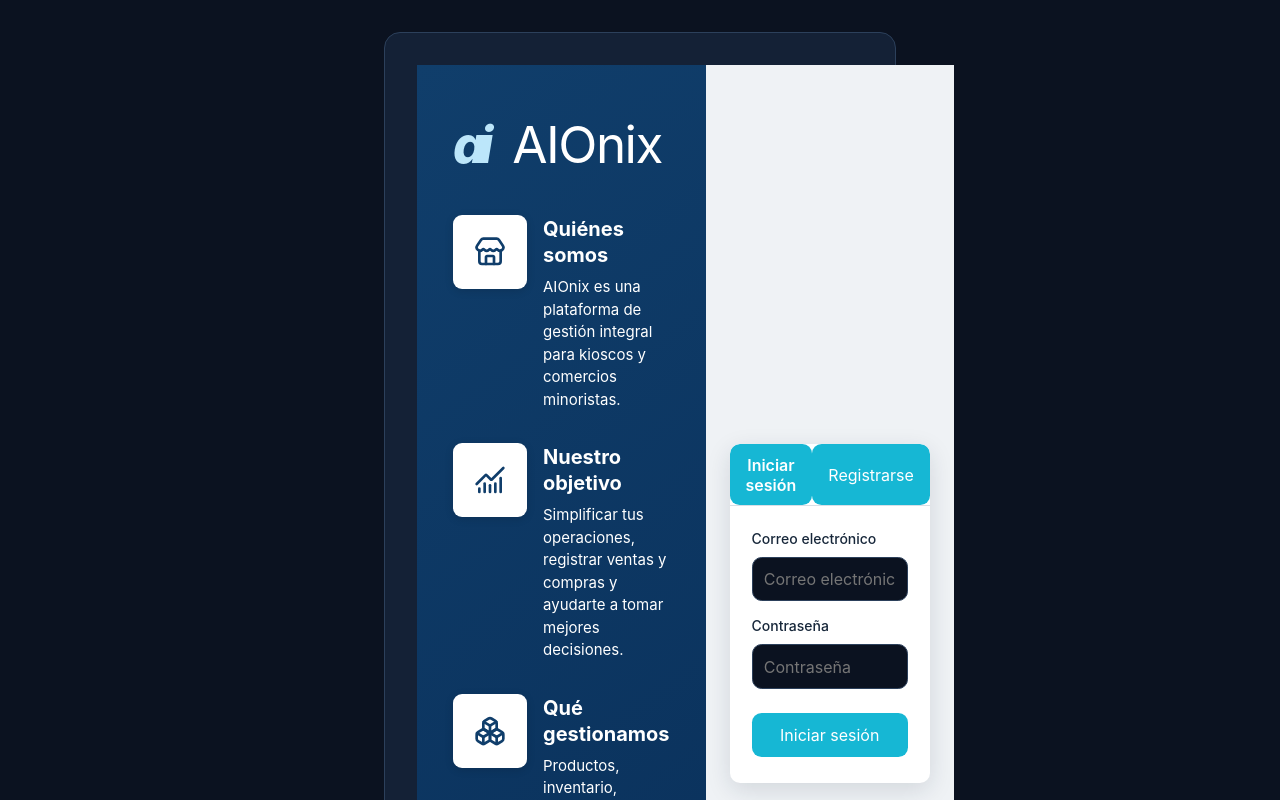
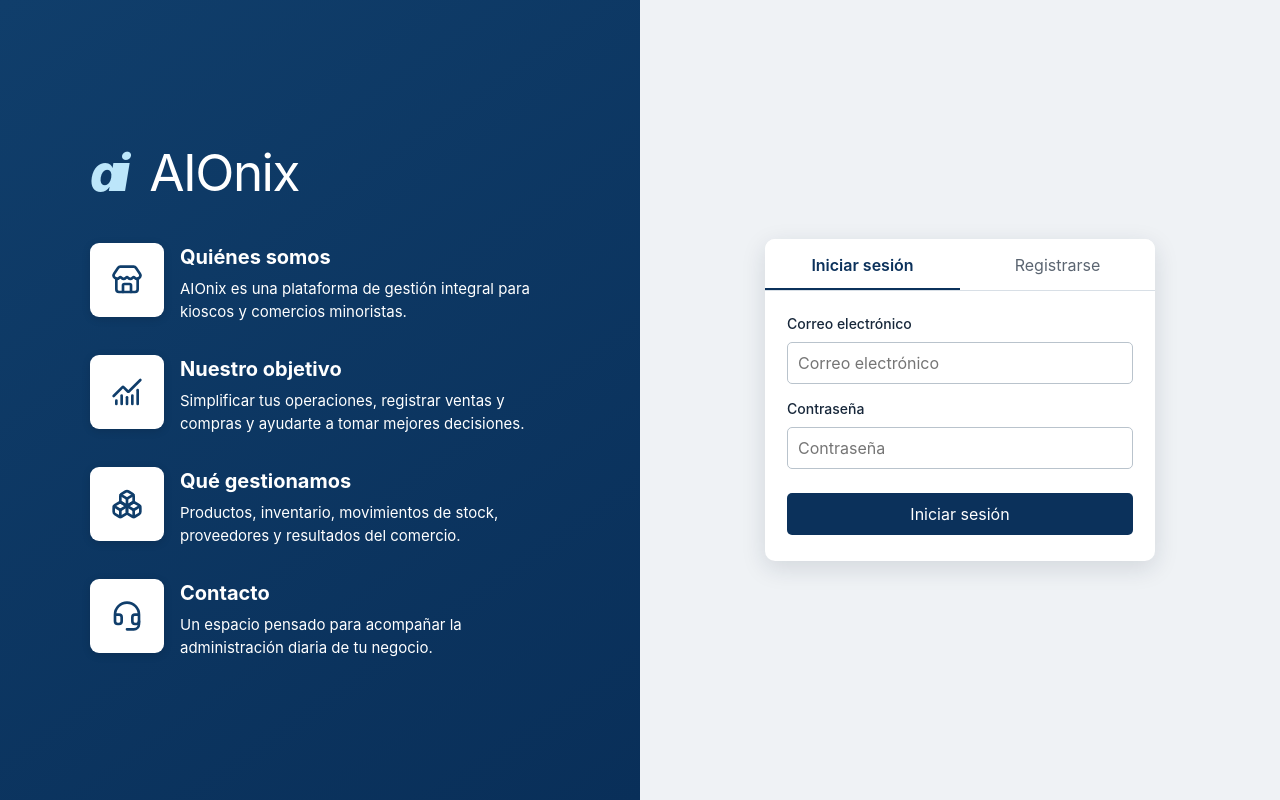
Before and after one commit to Tierrita/Gestion-Integral-de-Comercio, a React app in the folder Frontend/: page /login in a window 1280 px wide. Shown: the top 800 px of the page. Built offline with nearby package versions, Linux system fonts and the light colour scheme; the HTML template or start-up script is replaced by a standard one.

Commit message:
feat(auth): integrar vista de acceso y estilos sin alterar sesión

```diff
--- a/Frontend/src/index.css
+++ b/Frontend/src/index.css
@@ -50,10 +50,4 @@ button { cursor: pointer; }
 button:disabled { cursor: wait; opacity: .7; }
 button:focus-visible, a:focus-visible, input:focus-visible { outline: 2px solid var(--color-focus); outline-offset: 3px; }
 #root { min-height: 100vh; }
-#root:has(> main) { display: grid; place-items: center; padding: clamp(1rem, 4vw, 2rem); }
-#root > main { width: min(100%, 32rem); padding: clamp(1.25rem, 5vw, 2rem); background: var(--color-surface); border: 1px solid var(--color-border); border-radius: var(--radius-panel); }
-#root > main h1 { margin: 0 0 1.25rem; font-size: clamp(1.5rem, 4vw, 2rem); }
-#root > main input { width: 100%; min-height: 44px; padding: .7rem; border-radius: .6rem; border: 1px solid var(--color-border); background: var(--color-background); color: var(--color-text); }
-#root > main button { min-height: 44px; padding: .65rem 1rem; color: #fff; background: var(--color-primary); border: 0; border-radius: .6rem; }
-#root > main button:hover:not(:disabled) { background: var(--color-primary-hover); }
-#root > main [role='status'] { color: var(--color-text-muted); }
+/* Los estilos de autenticación viven en styles/auth.css. */
```
